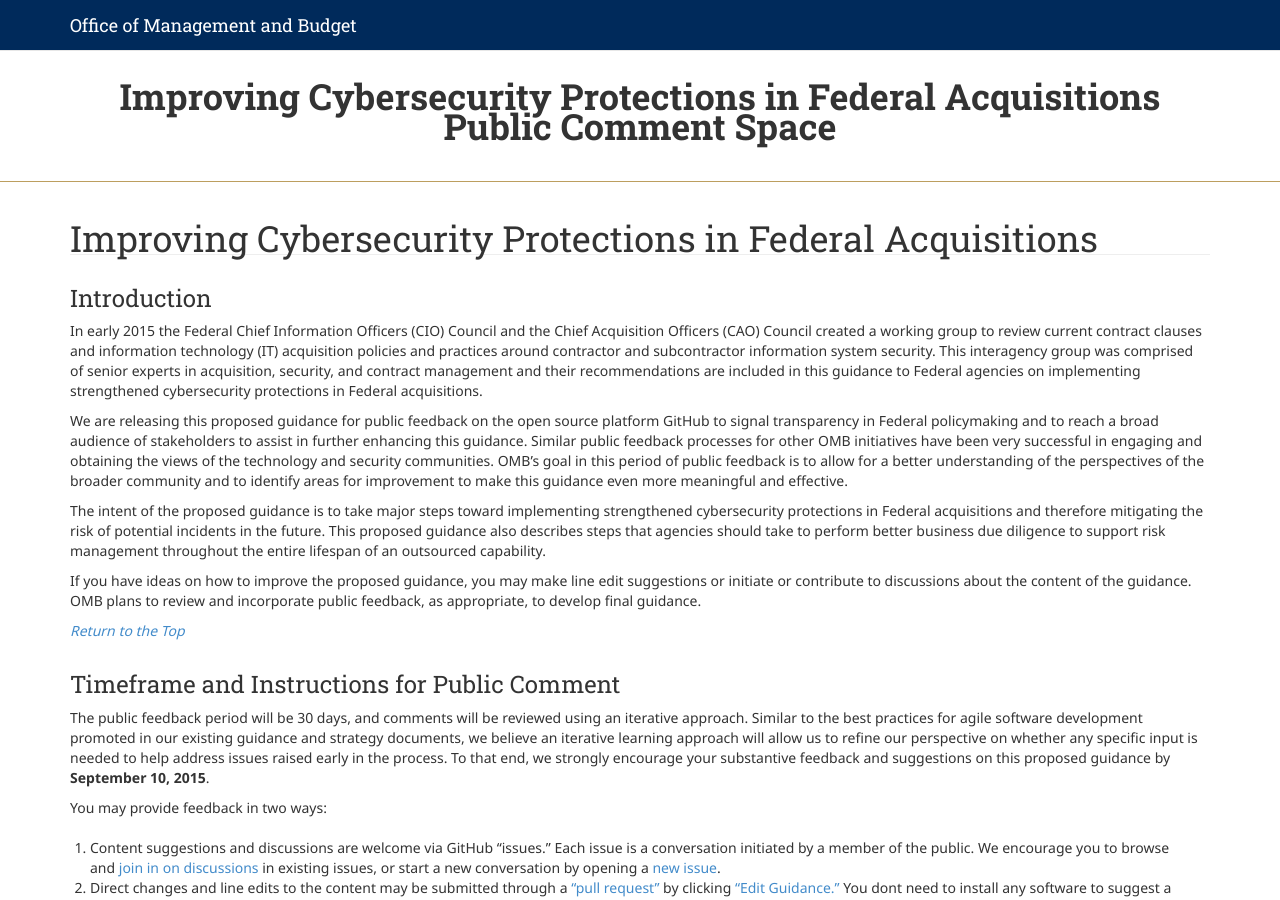
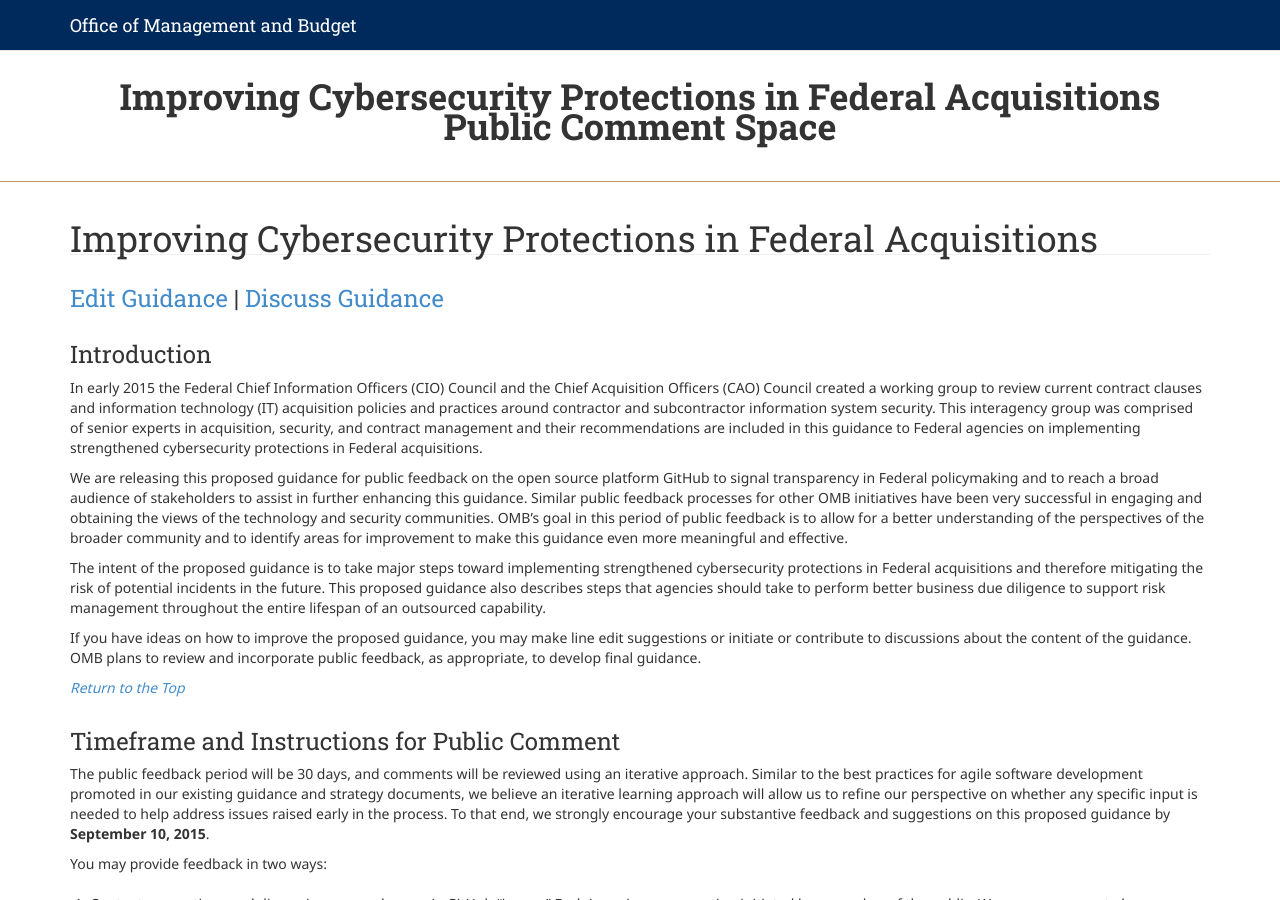
Before and after one commit to WhiteHouse/cyber-acquisitions, a Jekyll site: the page built from index.md, in a window 1280 px wide and 900 px high. Built offline with Jekyll 4.4.1, drawn with Linux system fonts in a browser that asks for light colours.

Commit message:
Edit to Top

```diff
--- a/index.md
+++ b/index.md
@@ -7,6 +7,7 @@ title: Cyber Contracting Guidance
 ---
 
 ## Improving Cybersecurity Protections in Federal Acquisitions
+### [Edit Guidance](https://github.com/WhiteHouse/cyber-acquisitions/edit/gh-pages/index.md "Link to the Pull Requests Section of GitHub") | [Discuss Guidance](https://github.com/WhiteHouse/cyber-acquisitions/issues "Link to the Issues Section of GitHub")
 
 ### Introduction
 In early 2015 the Federal Chief Information Officers (CIO) Council and the Chief Acquisition Officers (CAO) Council created a working group to review current contract clauses and information technology (IT) acquisition policies and practices around contractor and subcontractor information system security. This interagency group was comprised of senior experts in acquisition, security, and contract management and their recommendations are included in this guidance to Federal agencies on implementing strengthened cybersecurity protections in Federal acquisitions.
```
